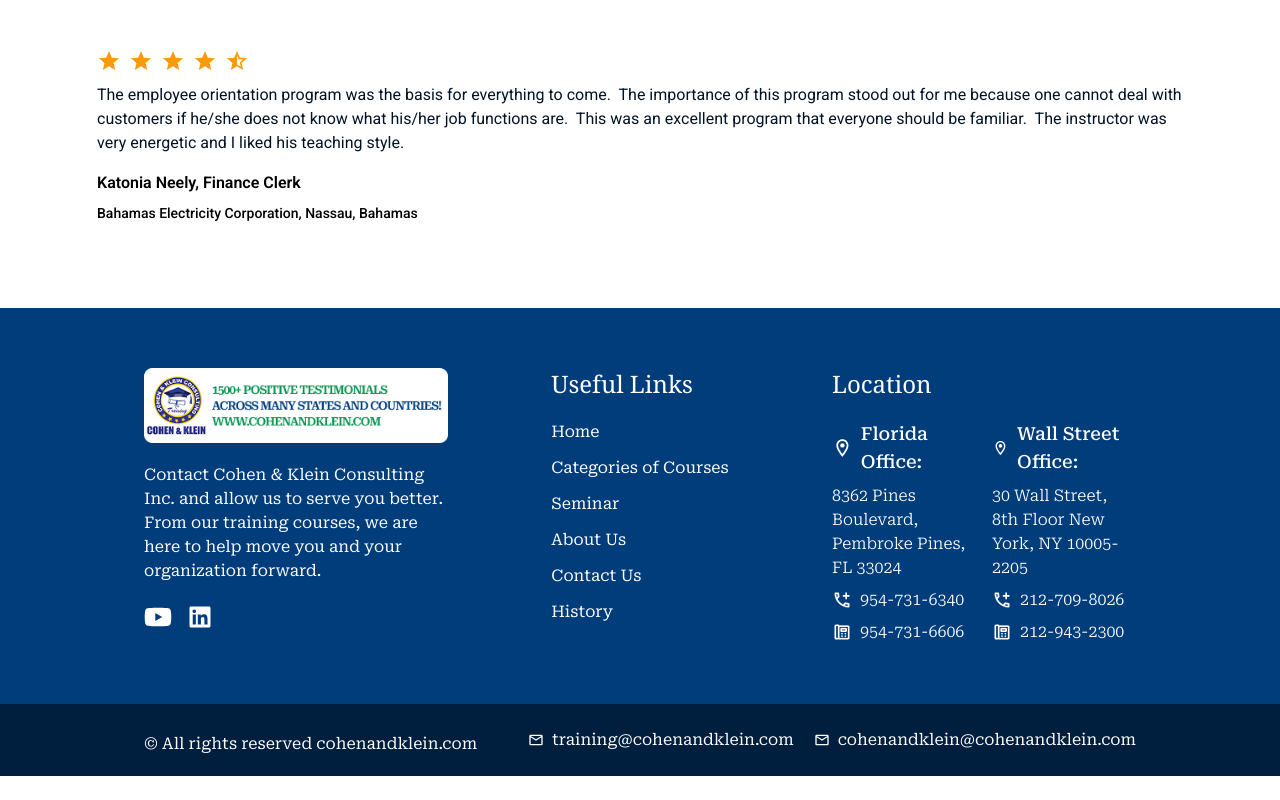
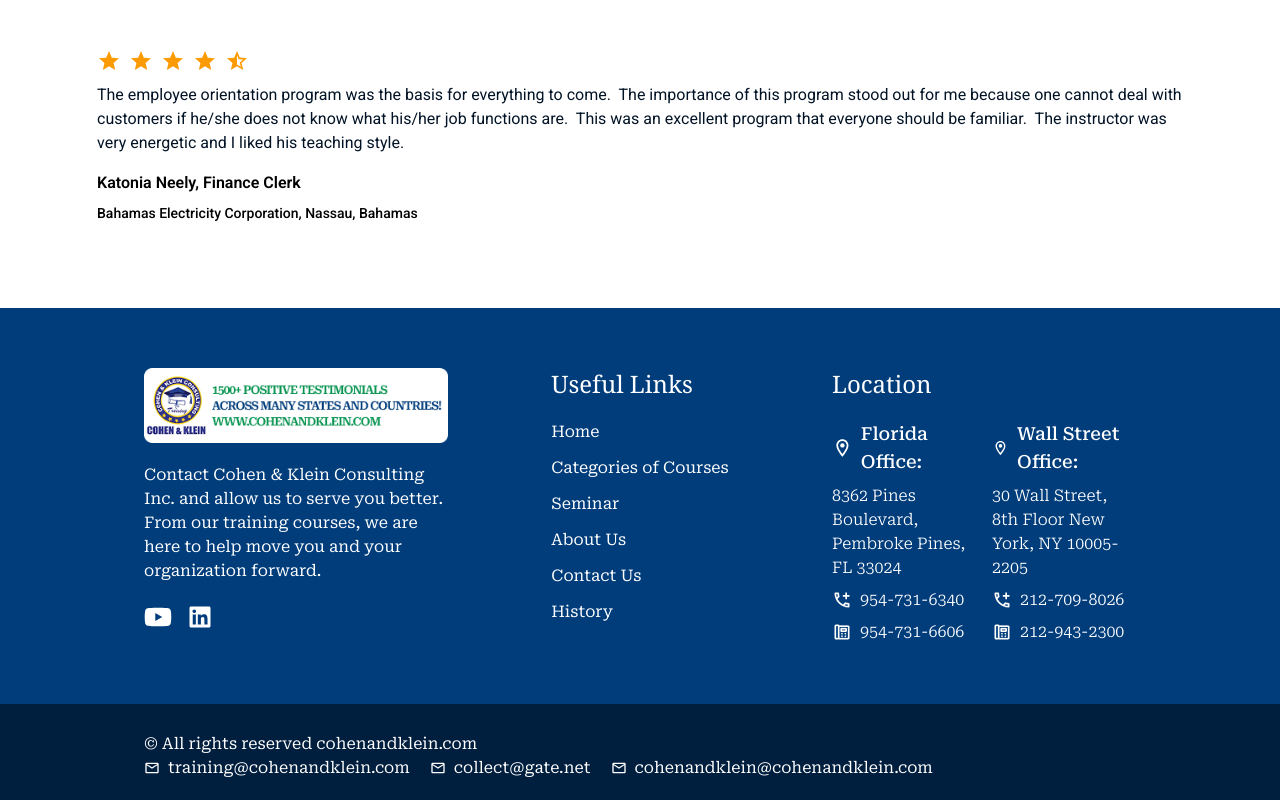
Before and after one commit to rishabh4614/cohenandklein, a React (Vite) app: page /testimonialread in a window 1280 px wide. Shown: the part 4314-5114 px from the top of the page. Before the commit the page ends 5090 px from the top, so only its background shows below. Built offline with nearby package versions, Linux system fonts and the light colour scheme; the HTML template or start-up script is replaced by a standard one.

Commit message:
email added in the footer.

```diff
--- a/src/Components/Footer/Footer.jsx
+++ b/src/Components/Footer/Footer.jsx
@@ -127,6 +127,9 @@
             <icons.MdOutlineEmail /> training@cohenandklein.com
           </a>
           <a href="#" className="flex items-center gap-2">
+            <icons.MdOutlineEmail /> collect@gate.net
+          </a>
+          <a href="#" className="flex items-center gap-2">
             <icons.MdOutlineEmail /> cohenandklein@cohenandklein.com
           </a>
         </div>
```
